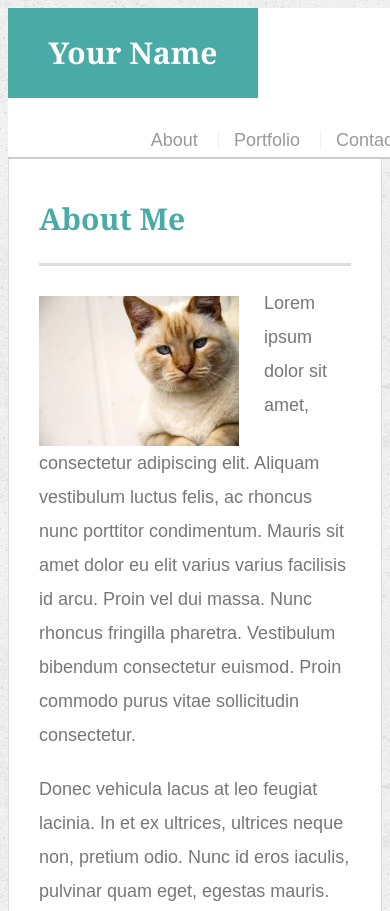
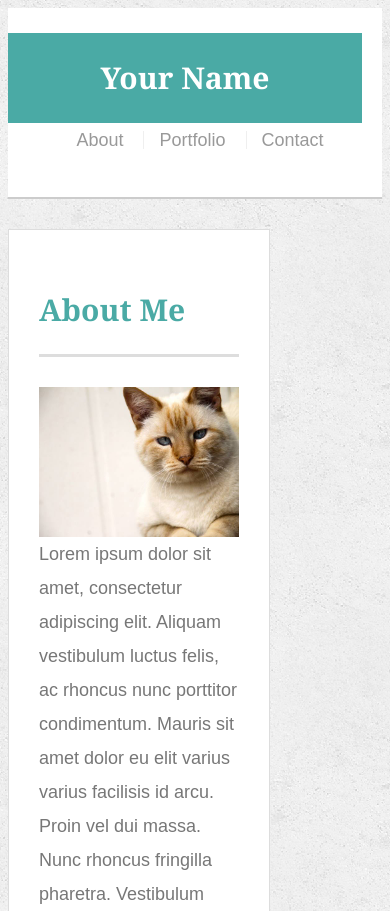
Before and after one commit to YaroslavPetsenyuk/Responsive-Portfolio, a plain HTML site: page index.html in a window 390 px wide. Shown: the top 911 px of the page. Drawn offline with Linux system fonts and the light colour scheme.

Commit message:
Responsive portfolio

```diff
--- a/assets/css/style.css
+++ b/assets/css/style.css
@@ -53,7 +53,7 @@ h3 {
 /* header */
 
 #masthead {
-  position: fixed;
+  position: ;
   z-index: 99;
   width: 100%;
   margin: 0 0 30px;
@@ -215,3 +215,52 @@ input[type=submit] {
   background: #4aaaa5;
   border: 0 none;
 }
+
+@media screen and (max-width: 980px) {
+  #masthead {
+    position: static;
+    padding-right: 20px;
+  }
+}
+
+@media screen and (max-width: 768px) {
+  #masthead {
+    position: static;
+    padding-right: 20px;
+  }
+
+  #main-container {
+    padding-top: 30px;
+    width: 70%;
+  }
+
+
+
+}
+
+@media screen and (max-width: 640px) {
+  .container {
+    margin: 0px;
+  }
+  #head-container {
+    margin: 0px;
+  }
+  #masthead {
+    position: static;
+    margin: 0px;
+  }
+  #logo {
+    width: 100%;
+    align-content: center;
+    padding: 0px;
+    margin: 0px;
+  }
+
+  nav {
+    width: 100%;
+    float: none;
+    text-align: center;
+    padding-bottom: 40px;
+
+  }
+}
--- a/index.html
+++ b/index.html
@@ -5,12 +5,13 @@
   <meta charset="UTF-8">
   <title>About | Your Name</title>
   <link rel="stylesheet" type="text/css" href="assets/css/style.css">
+  <meta name="viewport" content="width=device-width, initial-scale=1.0">
 </head>
 
 <body>
 
   <header id="masthead">
-    <div class="container">
+    <div id="head-container" class="container">
       <a href="index.html" id="logo">Your Name</a>
       <nav>
         <a href="index.html">About</a>
@@ -26,11 +27,16 @@
 
       <img src="assets/images/cat.jpg" class="auth-image" alt="Your Name">
 
-      <p>Lorem ipsum dolor sit amet, consectetur adipiscing elit. Aliquam vestibulum luctus felis, ac rhoncus nunc porttitor condimentum. Mauris sit amet dolor eu elit varius varius facilisis id arcu. Proin vel dui massa. Nunc rhoncus fringilla pharetra. Vestibulum bibendum consectetur euismod. Proin commodo purus vitae sollicitudin consectetur.</p>
+      <p>Lorem ipsum dolor sit amet, consectetur adipiscing elit. Aliquam vestibulum luctus felis, ac rhoncus nunc
+        porttitor condimentum. Mauris sit amet dolor eu elit varius varius facilisis id arcu. Proin vel dui massa. Nunc
+        rhoncus fringilla pharetra. Vestibulum bibendum consectetur euismod. Proin commodo purus vitae sollicitudin
+        consectetur.</p>
 
-      <p>Donec vehicula lacus at leo feugiat lacinia. In et ex ultrices, ultrices neque non, pretium odio. Nunc id eros iaculis, pulvinar quam eget, egestas mauris.</p>
+      <p>Donec vehicula lacus at leo feugiat lacinia. In et ex ultrices, ultrices neque non, pretium odio. Nunc id eros
+        iaculis, pulvinar quam eget, egestas mauris.</p>
 
-      <p>Suspendisse dictum, arcu at convallis faucibus, quam sapien tincidunt nunc, sit amet egestas nibh tortor et mi. Orci varius natoque penatibus et magnis dis parturient montes, nascetur ridiculus mus.</p>
+      <p>Suspendisse dictum, arcu at convallis faucibus, quam sapien tincidunt nunc, sit amet egestas nibh tortor et mi.
+        Orci varius natoque penatibus et magnis dis parturient montes, nascetur ridiculus mus.</p>
 
     </section>
 
```
Also changed, not shown: contact.html (+1 -0 lines), portfolio.html (+1 -0 lines).
